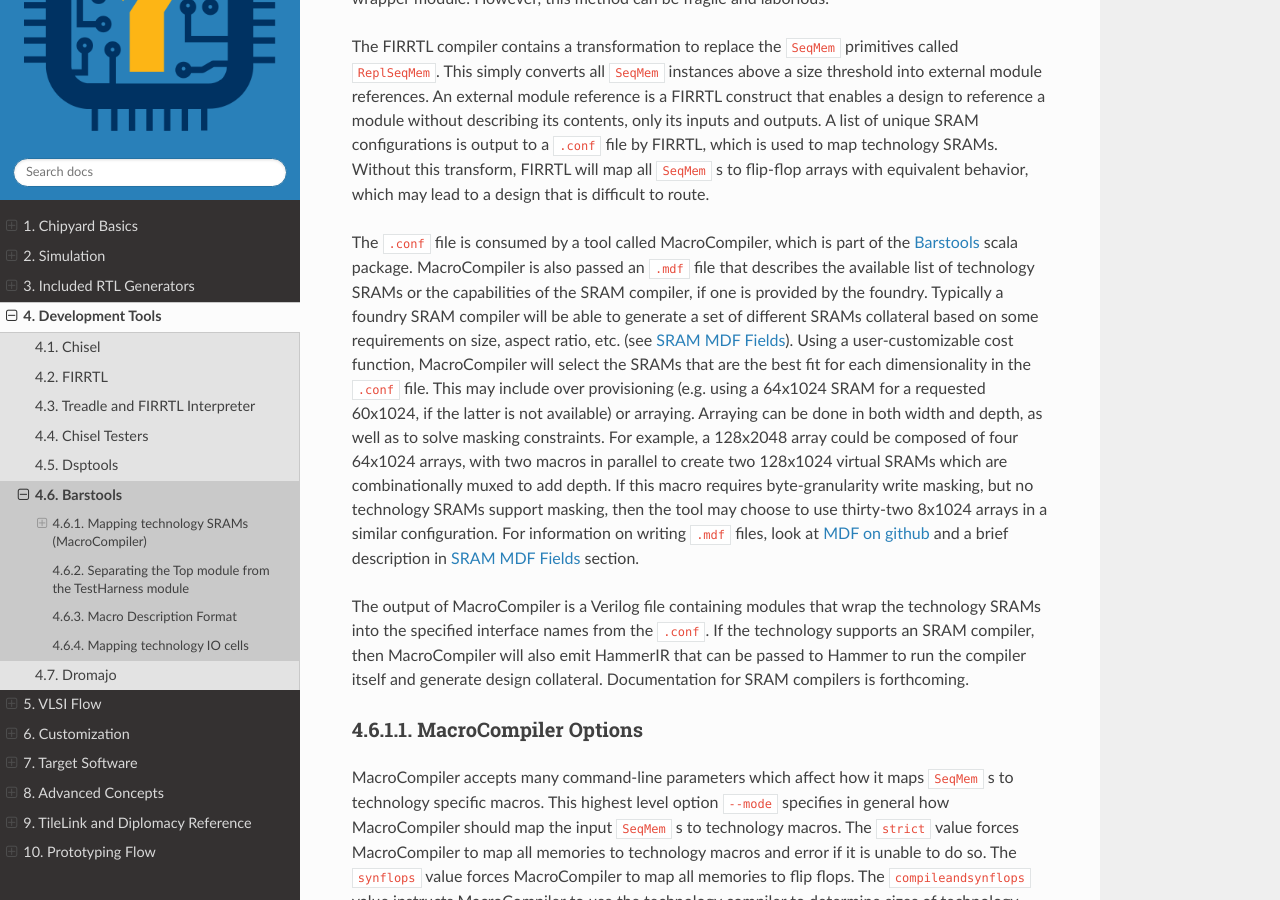
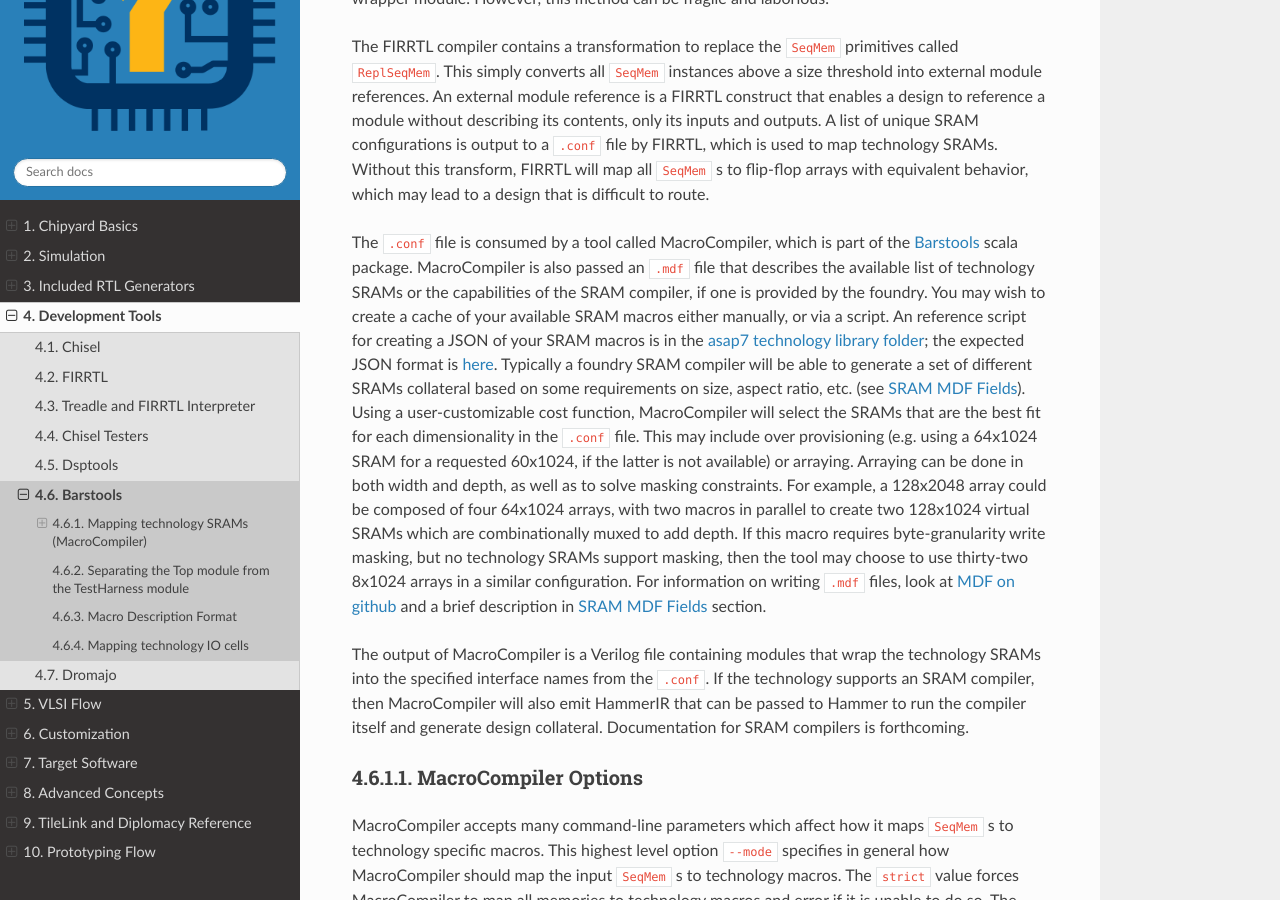
Before and after one commit to ucb-bar/chipyard, a Sphinx documentation site: the page built from docs/Tools/Barstools.rst, in a window 1280 px wide and 900 px high, scrolled down 614 px. Built offline with Sphinx 7.4.7 and the Read the Docs theme 2.0.0, drawn with Linux system fonts in a browser that asks for light colours.

Commit message:
Update barstools.rst
Added info about adding our own sram-macros cache

```diff
--- a/docs/Tools/Barstools.rst
+++ b/docs/Tools/Barstools.rst
@@ -24,7 +24,7 @@ A list of unique SRAM configurations is output to a ``.conf`` file by FIRRTL, wh
 Without this transform, FIRRTL will map all ``SeqMem`` s to flip-flop arrays with equivalent behavior, which may lead to a design that is difficult to route.
 
 The ``.conf`` file is consumed by a tool called MacroCompiler, which is part of the :ref:`Tools/Barstools:Barstools` scala package.
-MacroCompiler is also passed an ``.mdf`` file that describes the available list of technology SRAMs or the capabilities of the SRAM compiler, if one is provided by the foundry.
+MacroCompiler is also passed an ``.mdf`` file that describes the available list of technology SRAMs or the capabilities of the SRAM compiler, if one is provided by the foundry. You may wish to create a cache of your available SRAM macros either manually, or via a script. An reference script for creating a JSON of your SRAM macros is in the `asap7 technology library folder <https://github.com/ucb-bar/hammer/blob/8fd1486499b875d56f09b060f03a62775f0a6aa7/src/hammer-vlsi/technology/asap7/sram-cache-gen.py>`__; the expected JSON format is `here <https://github.com/ucb-bar/plsi-mdf/blob/4be9b173647c77f990a542f4eb5f69af01d77316/macro_format.json>`_.
 Typically a foundry SRAM compiler will be able to generate a set of different SRAMs collateral based on some requirements on size, aspect ratio, etc. (see :ref:`Tools/Barstools:SRAM MDF Fields`).
 Using a user-customizable cost function, MacroCompiler will select the SRAMs that are the best fit for each dimensionality in the ``.conf`` file.
 This may include over provisioning (e.g. using a 64x1024 SRAM for a requested 60x1024, if the latter is not available) or arraying.
```
